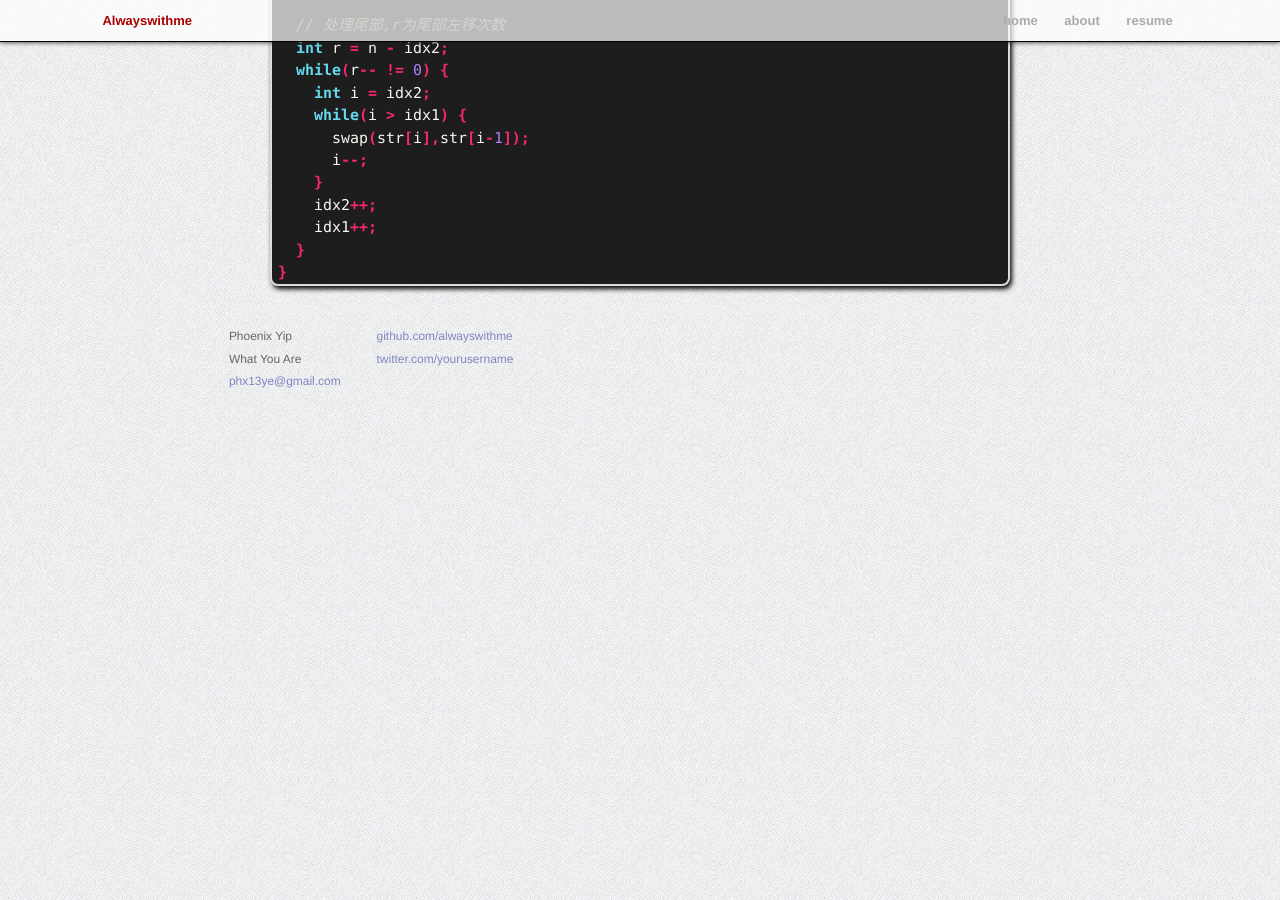
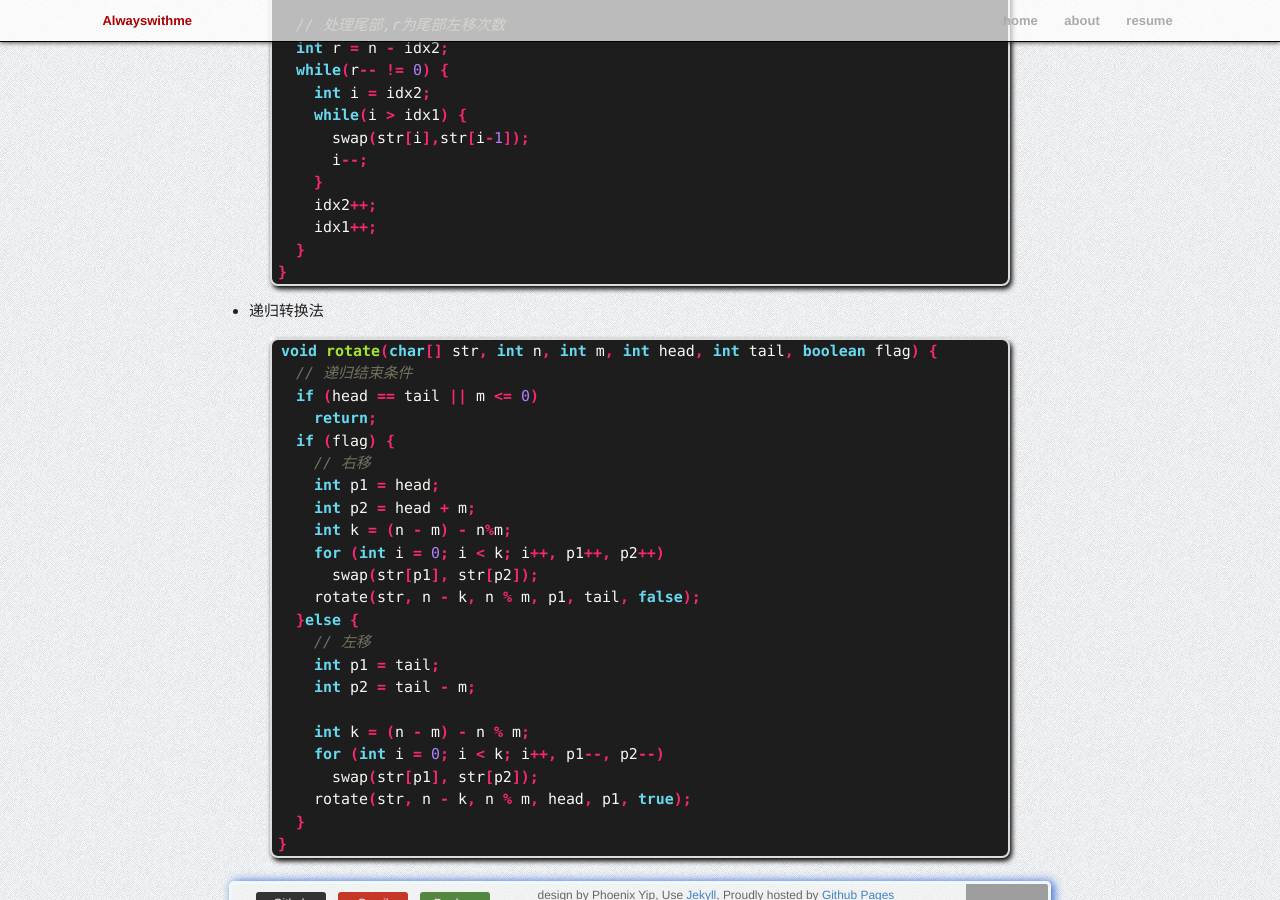
Before and after one commit to Alwayswithme/alwayswithme.github.io, a Jekyll site: the page built from _posts/2013-11-1-first-chapter.markdown, in a window 1280 px wide and 900 px high, scrolled down 852 px. Built offline with Jekyll 4.4.1, drawn with Linux system fonts in a browser that asks for light colours; Markdown is read by kramdown in place of the engine named in the settings; before the commit the page ends 1257 px from its top, so only the background shows below that; grey boxes are pictures that could not be loaded.

Commit message:
post an article and polish footer

```diff
--- a/_layouts/default.html
+++ b/_layouts/default.html
@@ -31,20 +31,25 @@
         <div class="site">
           {{ content }}
 <footer class="footer">
+  <a id="html5" href="http://www.w3.org/html/logo/">
+<img src="http://www.w3.org/html/logo/badge/html5-badge-h-css3-performance.png" width="82" height="32" alt="HTML5 Powered with CSS3 / Styling, and
+Performance &amp; Integration" title="HTML5 Powered with CSS3 / Styling, and Performance &amp; Integration"></a>
+           design by Phoenix Yip, Use <a href="http://jekyllrb.com">Jekyll</a>, Proudly hosted by <a href="http://pages.github.com/">Github Pages</a>
           <div class="contact">
-            <p>
-            Phoenix Yip<br />
-            What You Are<br />
-            <a href="mailto:phx13ye@gmail.com" >phx13ye@gmail.com</a>
-            </p>
-          </div>
-          <div class="contact">
-            <p>
-            <a href="https://github.com/alwayswithme">github.com/alwayswithme</a><br />
-            <a href="https://twitter.com/yourusername">twitter.com/yourusername</a><br />
-            </p>
+            <ul>
+              <li class="github">
+              <a target="_blank" href="https://github.com/alwayswithme">Github</a>
+              </li>
+              <li class="gmail">
+              <a href="mailto:phx13ye@gmail.com">Gmail</a>
+              </li>
+              <li class="douban">
+              <a target="_blank" href="http://book.douban.com/people/phX_Yip">Douban</a>
+              </li>
+            </ul>
+
           </div>
         </footer>
-        </div>
-    </body>
-</html>
+      </div>
+      </body>
+      </html>
--- a/_posts/2013-11-1-first-chapter.markdown
+++ b/_posts/2013-11-1-first-chapter.markdown
@@ -53,3 +53,30 @@ void rotate(char[] str, int m) {
   }
 }
 {% endhighlight %}
+
+* 递归转换法
+{% highlight java %}
+void rotate(char[] str, int n, int m, int head, int tail, boolean flag) {
+  // 递归结束条件
+  if (head == tail || m <= 0)
+    return;
+  if (flag) {
+    // 右移
+    int p1 = head;
+    int p2 = head + m;
+    int k = (n - m) - n%m;
+    for (int i = 0; i < k; i++, p1++, p2++)
+      swap(str[p1], str[p2]);
+    rotate(str, n - k, n % m, p1, tail, false);
+  }else {
+    // 左移
+    int p1 = tail;
+    int p2 = tail - m;
+
+    int k = (n - m) - n % m;
+    for (int i = 0; i < k; i++, p1--, p2--)
+      swap(str[p1], str[p2]);
+    rotate(str, n - k, n % m, head, p1, true);
+  }
+}
+{% endhighlight %}
--- a/css/main.css
+++ b/css/main.css
@@ -130,22 +130,59 @@ header ul li a:hover {
 .header a.extra:hover {
   color: #000;
 }
-
+footer {
+  border: 3px solid;
+  border-color: aliceblue;
+  border-radius: 5px;
+  background-color: rgba(244, 244, 244, 0.65);
+  box-shadow: 3px 0px 10px rgb(54, 108, 216);
+}
 .site .footer {
   font-size: 80%;
   color: #666;
-  border-top: 4px solid #eee;
   margin-top: 2em;
   overflow: hidden;
 }
 
+.site .footer ul {
+  margin-left: 2em;
+  list-style-type:none;
+  padding: 8px 0;
+}
+.github {
+  background-color:#333333;
+}
+.gmail {
+  background-color:#c53727;
+}
+.douban {
+  background-color:#528641;
+}
+.site .footer li {
+  display: block;
+  float:left;
+  margin-right: 1em;
+  width: 70px;
+  text-align: center;
+  border-radius: 3px;
+}
+.site .footer li a:hover,
+.site .footer li a:active {
+  text-decoration:none;
+  color: skyblue;
+}
+
+.site .footer li:hover {
+  box-shadow: 0px 1px 2px  rgba(255,255,255, 0.75) inset, 0px 0px 12px rgba(0,0,0,0.075);
+  opacity: 0.8;
+}
 .site .footer .contact {
   float: left;
   margin-right: 3em;
 }
 
 .site .footer .contact a {
-  color: #8085C1;
+  color: snow;
 }
 
 .site .footer .rss {
@@ -223,3 +260,6 @@ time {
 code {
   font-family: "Ubuntu Mono", Monaco, Consolas, Courier,"Microsoft YaHei", monospace;
 }
+#html5 {
+  float: right
+}
```
Also changed, not shown: _posts/2013-11-3-knapsack.markdown (added, +86 -0 lines), 1 other file.
